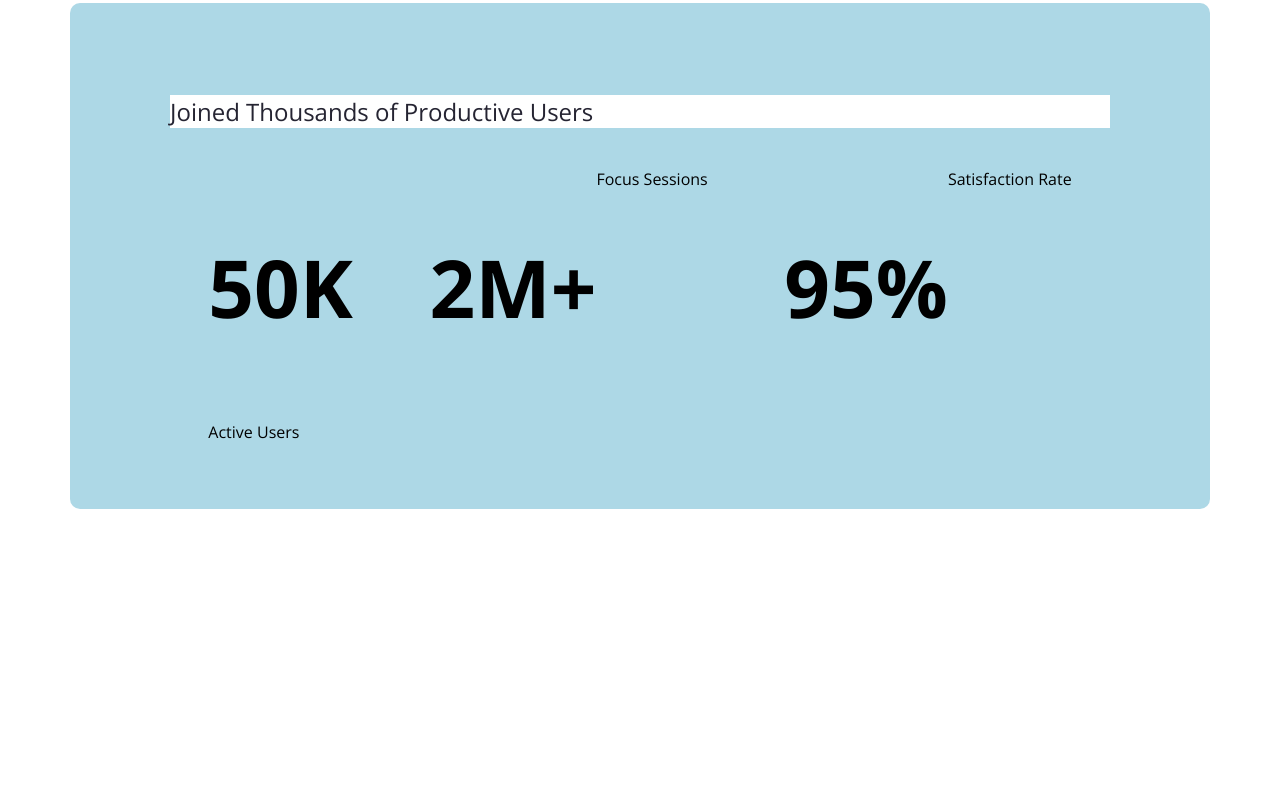
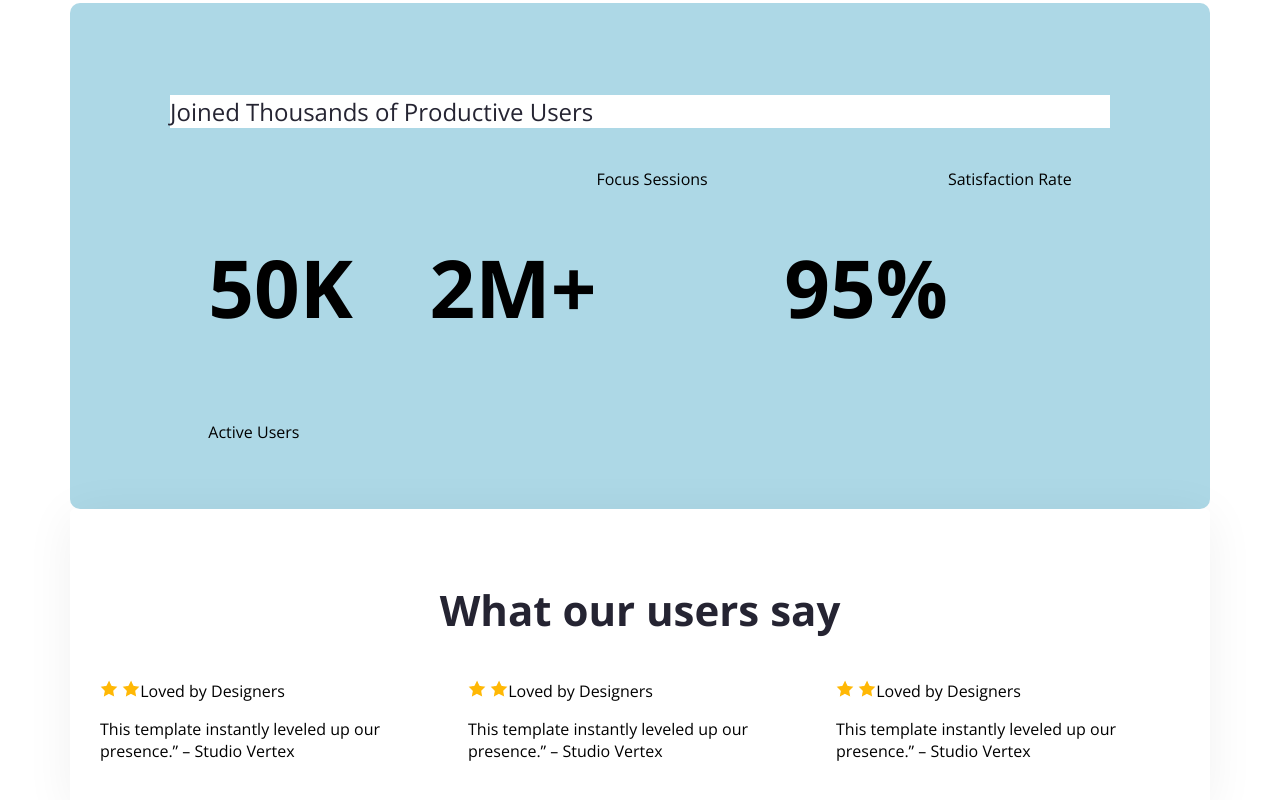
Before and after one commit to BibiFatemaSaima/web-dev-portfolio, a plain HTML site: page index.html in a window 1280 px wide. Shown: the part 1215-2015 px from the top of the page. Before the commit the page ends 1732 px from the top, so only its background shows below. Drawn offline with nearby package versions, Linux system fonts and the light colour scheme.

Commit message:
added a body

```diff
--- a/index.html
+++ b/index.html
@@ -60,6 +60,28 @@
 
         </section>
         <section class="skills">
+            <h3 class="section-title text-center">What our users say</h3>
+            <div class="skills-container">
+             <div class="skill">
+                <img src="images/icon-star.png" alt="">
+                <img src="images/icon-star.png"
+
+                <h3 class="skill-title">Loved by Designers</h3>
+                <p class="skill-description">This template instantly leveled up our presence.” – Studio Vertex</p>
+             </div>
+             <div class="skill">
+                <img src="images/icon-star.png" alt="">
+                <img src="images/icon-star.png"
+                <h3 class="skill-title">Loved by Designers</h3>
+                <p class="skill-description">This template instantly leveled up our presence.” – Studio Vertex</p>
+             </div>
+             <div class="skill">
+                <img src="images/icon-star.png" alt="">
+                <img src="images/icon-star.png"
+                <h3 class="skill-title">Loved by Designers</h3>
+                <p class="skill-description">This template instantly leveled up our presence.” – Studio Vertex</p>
+             </div>
+            </div>
 
         </section>
 
--- a/styles/portfolio.css
+++ b/styles/portfolio.css
@@ -20,6 +20,9 @@ nav{
 }
 
 /* shared style */
+.text-center{
+    text-align: center;
+}
 .btn-primary{
     background-color: #4E47FF;
     font-weight: bold;
@@ -79,9 +82,23 @@ main{
     max-width: 1140px;
     margin: 0 auto;
 }
+.margin-section{
+    margin-top: 130px;
+    margin-bottom: 130px;
+}
 .main{
     max-width: 1140px;
     margin: 0 auto;
+}
+/* skills section style */
+.skills{
+    padding: 30px;
+    border-radius: 5px;
+    box-shadow: 0px 6px 50px 0px rgb( 0, 0,0,0.06);
+}
+.skills-container{
+    display: flex;
+    gap: 24px;
 }
 
 /* about styles */
@@ -108,7 +125,3 @@ main{
 .item-title{
     font-weight: bold;
     font-size: 80px;
-
-
-/* section styles */
-.
```
